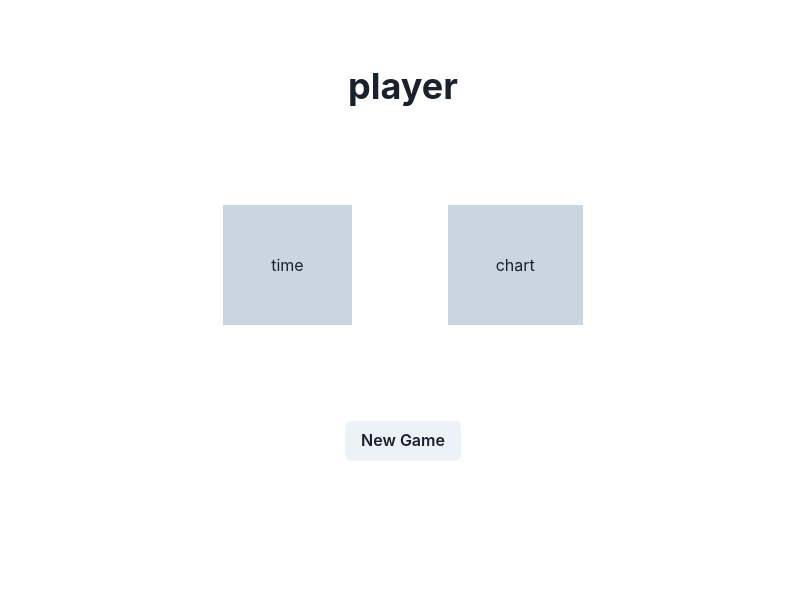
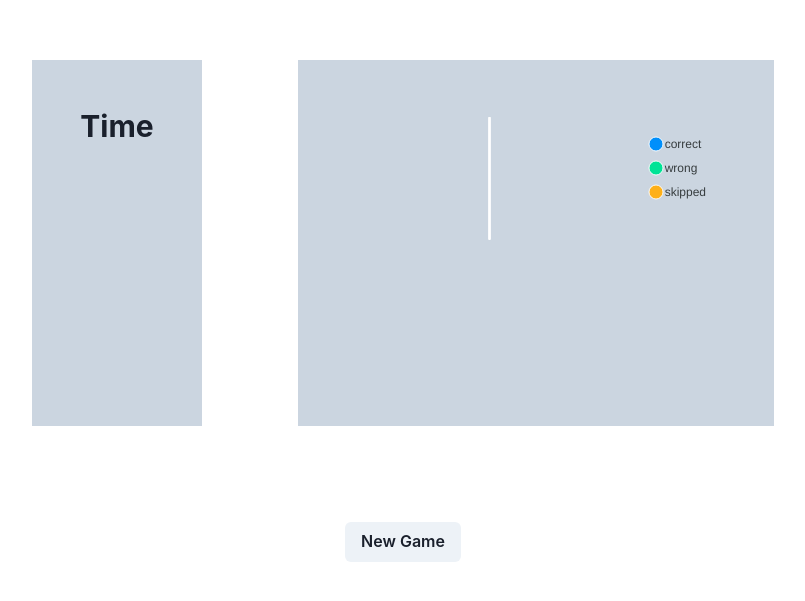
Before and after one commit to MohamedWagih/Trivia-Questions-game, a React (Create React App) app: page /score in a window 1280 px wide. Shown: the part 137-738 px from the top of the page, without its empty margins (237-1042 px from the left). Built offline with nearby package versions, Linux system fonts and the light colour scheme.

Commit message:
:construction: questions logic

```diff
--- a/package.json
+++ b/package.json
@@ -9,10 +9,12 @@
     "@testing-library/jest-dom": "^5.16.4",
     "@testing-library/react": "^13.3.0",
     "@testing-library/user-event": "^13.5.0",
+    "apexcharts": "^3.35.3",
     "axios": "^0.27.2",
     "framer-motion": "^6",
     "immer": "^9.0.15",
     "react": "^18.2.0",
+    "react-apexcharts": "^1.4.0",
     "react-dom": "^18.2.0",
     "react-query": "^3.39.1",
     "react-router-dom": "6",
--- a/src/application/store/appStore.js
+++ b/src/application/store/appStore.js
@@ -13,12 +13,26 @@ const immer = (config) => (set, get, api) =>
     api,
   );
 
-const appStore = (set) => ({
-  playerName: 'player',
-  difficulty: 'mid',
+const initialState = {
+  playerName: '',
+  difficulty: 'medium',
   selectedCategory: '-1',
+  timerLimit: 60,
   timerCount: 60,
   playedCategories: [],
+  totalPlayedTime: 0,
+  score: {
+    correct: 0,
+    wrong: 0,
+    skipped: 0,
+  },
+  selectedAnswer: '',
+  questionCounter: 0,
+};
+
+const appStore = (set) => ({
+  ...structuredClone(initialState),
+  initStoreState: () => set(() => structuredClone(initialState)),
   setPlayerName: (name) =>
     set((state) => {
       state.playerName = name;
@@ -26,22 +40,65 @@ const appStore = (set) => ({
   setDifficulty: (difficulty) =>
     set((state) => {
       state.difficulty = difficulty;
-      if (difficulty === 'easy') state.timerCount = 90;
-      else if (difficulty === 'mid') state.timerCount = 60;
-      else state.timerCount = 30;
+      if (difficulty === 'easy') {
+        state.timerLimit = 90;
+        state.timerCount = 90;
+      } else if (difficulty === 'medium') {
+        state.timerLimit = 60;
+        state.timerCount = 60;
+      } else {
+        state.timerLimit = 30;
+        state.timerCount = 30;
+      }
     }),
   setCategory: (category) =>
     set((state) => {
       state.selectedCategory = category;
     }),
-  setTimerCount: (count) =>
+  decTimerCount: () =>
     set((state) => {
-      state.timerCount = count;
+      state.timerCount -= 1;
     }),
   playSelectedCategory: () =>
     set((state) => {
       state.playedCategories.push(state.selectedCategory);
     }),
+  incTotalPlayedTime: () =>
+    set((state) => {
+      state.totalPlayedTime += 1;
+    }),
+  incCorrect: () =>
+    set((state) => {
+      state.score.correct += 1;
+    }),
+  incWrong: () =>
+    set((state) => {
+      state.score.wrong += 1;
+    }),
+  incSkipped: () =>
+    set((state) => {
+      state.score.skipped += 1;
+    }),
+  setSelectedAnswer: (answer) =>
+    set((state) => {
+      state.selectedAnswer = answer;
+    }),
+  incQuestionCounter: () =>
+    set((state) => {
+      state.questionCounter += 1;
+    }),
+  setQuestionCounter: (counter) =>
+    set((state) => {
+      state.questionCounter = counter;
+    }),
+  submitCurrAnswer: (correctAnswer) =>
+    set((state) => {
+      if (state.selectedAnswer === correctAnswer) {
+        state.score.correct += 1;
+      } else {
+        state.score.wrong += 1;
+      }
+    }),
 });
 
 export const useAppStore = create(devtools(immer(appStore), { name: 'trivia_store' }));
--- /dev/null
+++ b/src/infrastructure/utils/index.js
@@ -0,0 +1,22 @@
+const formatDigit = (number) => {
+  return number.toLocaleString('en-US', {
+    minimumIntegerDigits: 2,
+    useGrouping: false,
+  });
+};
+
+export const secToHMS = (seconds) => {
+  // 1- Extract hours:
+  const hours = parseInt(seconds / 3600); // 3,600 seconds in 1 hour
+  console.log('🚀 ~ secToHMS ~ hours', hours);
+  seconds %= 3600; // seconds remaining after extracting hours
+  // 2- Extract minutes:
+  const minutes = parseInt(seconds / 60); // 60 seconds in 1 minute
+  // 3- Keep only seconds not extracted to minutes:
+  seconds = parseInt(seconds % 60);
+  let result = '';
+  if (hours) result += `${formatDigit(hours)} hour${hours === 1 ? '' : 's'}`;
+  if (minutes) result += ` ${formatDigit(minutes)} minute${minutes === 1 ? '' : 's'}`;
+  if (seconds) result += ` ${formatDigit(seconds)} second${seconds === 1 ? '' : 's'}`;
+  return result;
+};
--- a/src/presentation/screens/categories/Categories.jsx
+++ b/src/presentation/screens/categories/Categories.jsx
@@ -3,16 +3,21 @@ import Category from './components/Category';
 import { useNavigate } from 'react-router-dom';
 import { useGetCategories } from 'infrastructure/services';
 import { useAppStore } from 'application/store';
+import { useEffect } from 'react';
 
 function Categories() {
   const navigate = useNavigate();
   const selectedCategory = useAppStore((store) => store.selectedCategory);
+  const setCategory = useAppStore((store) => store.setCategory);
   const playSelectedCategory = useAppStore((store) => store.playSelectedCategory);
   const { data: categories, isLoading: isCategoriesLoading } = useGetCategories();
   const startPlaying = () => {
     playSelectedCategory();
     navigate('/questions');
   };
+  useEffect(() => {
+    setCategory(-1);
+  }, []);
   return (
     <Center width="100%" h="100vh">
       <Stack direction="column" width="60%" gap={6}>
--- a/src/presentation/screens/questions/Questions.jsx
+++ b/src/presentation/screens/questions/Questions.jsx
@@ -1,37 +1,90 @@
-import React, { useState } from 'react';
-import { Button, ButtonGroup, Center, Heading, Stack } from '@chakra-ui/react';
-import Question from './components/Question';
+import React, { useEffect, useState } from 'react';
+import { Button, ButtonGroup, Center, Skeleton, Stack, Heading } from '@chakra-ui/react';
 import { useAppStore } from 'application/store';
 import { useNavigate } from 'react-router-dom';
+import useGetQuestion from 'infrastructure/services/questions/useGetQuestion';
+import MCQuestion from './components/MCQuestion';
+import Timer from './components/Timer';
 
 function Questions() {
   const navigate = useNavigate();
-  const timerLimit = useAppStore((state) => state.timerCount);
-  const [timerCount, setTimerCount] = useState(timerLimit);
+  const incTotalPlayedTime = useAppStore((state) => state.incTotalPlayedTime);
+  const selectedCategory = useAppStore((state) => state.selectedCategory);
+  const difficulty = useAppStore((state) => state.difficulty);
+  const questionCounter = useAppStore((state) => state.questionCounter);
+  const incQuestionCounter = useAppStore((state) => state.incQuestionCounter);
+  const setQuestionCounter = useAppStore((state) => state.setQuestionCounter);
+  const incSkipped = useAppStore((state) => state.incSkipped);
+  const playedCategories = useAppStore((state) => state.playedCategories);
+  const submitCurrAnswer = useAppStore((state) => state.submitCurrAnswer);
 
-  React.useEffect(() => {
-    timerCount > 0 && setTimeout(() => setTimerCount(timerCount - 1), 1000);
-    if (timerCount === 0) {
+  const {
+    data: question,
+    isLoading: isLoadingQuestion,
+    refetch: fetchNewQuestion,
+    isFetching: isFetchingQuestion,
+  } = useGetQuestion(selectedCategory, difficulty);
+
+  useEffect(() => {
+    fetchNewQuestion();
+    const totalPlayedInterval = setInterval(() => {
+      incTotalPlayedTime();
+    }, 1000);
+    return () => {
+      clearInterval(totalPlayedInterval);
+    };
+  }, []);
+
+  useEffect(() => {
+    setQuestionCounter(0);
+  }, []);
+
+  const nextQuestion = () => {
+    incQuestionCounter();
+    submitCurrAnswer(question?.correct_answer);
+
+    if (questionCounter === 2 && playedCategories.length === 3) {
       navigate('/score');
+    } else if (questionCounter === 2) {
+      navigate('/categories');
+    } else {
+      fetchNewQuestion();
     }
-  }, [timerCount]);
+  };
+
+  const skipQuestion = () => {
+    incQuestionCounter();
+    incSkipped();
+    if (questionCounter === 2 && playedCategories.length === 3) {
+      navigate('/score');
+    } else if (questionCounter === 2) {
+      navigate('/categories');
+    } else {
+      fetchNewQuestion();
+    }
+  };
 
   return (
     <Center flexDirection="column" h="100vh">
-      <Heading>{timerCount}</Heading>
       <Stack width="60%" direction="column" gap={24}>
+        <Timer />
         <Center>
-          {/* <Question title="The Alps are a mountain range on which continent?" type="TF" /> */}
-          <Question
-            title="The Alps are a mountain range on which continent?"
-            type="MCQ"
-            answers={[1, 2, 3, 4]}
-          />
+          <Skeleton width="60%" isLoaded={!(isLoadingQuestion || isFetchingQuestion) && question}>
+            <MCQuestion
+              title={question?.question}
+              type="MCQ"
+              answers={[question?.correct_answer, ...(question?.incorrect_answers || [])]}
+            />
+          </Skeleton>
         </Center>
         <Center>
           <ButtonGroup width="100%" flexDirection="row" justifyContent="space-around">
-            <Button>Skip</Button>
-            <Button onClick={() => navigate('/score')}>Next</Button>
+            <Button isLoading={isLoadingQuestion || isFetchingQuestion} onClick={skipQuestion}>
+              Skip
+            </Button>
+            <Button isLoading={isLoadingQuestion || isFetchingQuestion} onClick={nextQuestion}>
+              Next
+            </Button>
           </ButtonGroup>
         </Center>
       </Stack>
--- /dev/null
+++ b/src/presentation/screens/questions/components/Timer.jsx
@@ -0,0 +1,18 @@
+import React, { useEffect, useState } from 'react';
+import { Heading } from '@chakra-ui/react';
+import { useAppStore } from 'application/store';
+
+function Timer() {
+  const timerLimit = useAppStore((state) => state.timerLimit);
+  const [timerCount, setTimerCount] = useState(timerLimit);
+
+  useEffect(() => {
+    timerCount > 0 && setTimeout(() => setTimerCount(timerCount - 1), 1000);
+    if (timerCount === 0) {
+      //   navigate('/score');
+    }
+  }, [timerCount]);
+  return <Heading color={timerCount < 15 ? 'red.500' : 'black'}>{timerCount}</Heading>;
+}
+
+export default Timer;
--- a/src/presentation/screens/score/Score.jsx
+++ b/src/presentation/screens/score/Score.jsx
@@ -2,10 +2,15 @@ import React from 'react';
 import { Center, Heading, Stack, Box, Button } from '@chakra-ui/react';
 import { useAppStore } from 'application/store';
 import { useNavigate } from 'react-router-dom';
+import Chart from 'react-apexcharts';
+import { secToHMS } from 'infrastructure/utils';
 
 function Score() {
   const navigate = useNavigate();
   const playerName = useAppStore((store) => store.playerName);
+  const totalPlayedTime = useAppStore((store) => store.totalPlayedTime);
+  const score = useAppStore((store) => store.score);
+  console.log('🚀 ~ Score ~ score', score);
   return (
     <Center h="100vh">
       <Stack gap={24}>
@@ -15,10 +20,26 @@ function Score() {
         <Center w="100%">
           <Stack direction="row" gap={24}>
             <Box bg="gray.300" padding={12}>
-              time
+              <Center>
+                <Stack>
+                  <Heading textAlign="center" as="h3" size="lg">
+                    Time
+                  </Heading>
+                  <Heading as="h3" size="lg">
+                    {secToHMS(totalPlayedTime)}
+                  </Heading>
+                </Stack>
+              </Center>
             </Box>
             <Box bg="gray.300" padding={12}>
-              chart
+              <Chart
+                type="pie"
+                width="380"
+                options={{
+                  labels: ['correct', 'wrong', 'skipped'],
+                }}
+                series={[score.correct, score.wrong, score.skipped]}
+              />
             </Box>
           </Stack>
         </Center>
--- a/src/presentation/screens/welcome/Welcome.jsx
+++ b/src/presentation/screens/welcome/Welcome.jsx
@@ -1,4 +1,4 @@
-import React from 'react';
+import React, { useEffect } from 'react';
 import { Box, Center, Input, Grid, Button, RadioGroup, Stack, Radio } from '@chakra-ui/react';
 import { useAppStore } from 'application/store';
 import { useNavigate } from 'react-router-dom';
@@ -8,7 +8,12 @@ function Welcome() {
   const setPlayerName = useAppStore((store) => store.setPlayerName);
   const difficulty = useAppStore((store) => store.difficulty);
   const setDifficulty = useAppStore((store) => store.setDifficulty);
+  const initStoreState = useAppStore((store) => store.initStoreState);
   const navigate = useNavigate();
+
+  useEffect(() => {
+    initStoreState();
+  }, []);
 
   return (
     <Center h="100vh">
@@ -26,7 +31,7 @@ function Welcome() {
               <RadioGroup onChange={(value) => setDifficulty(value)} value={difficulty}>
                 <Stack direction="row">
                   <Radio value="easy">Easy</Radio>
-                  <Radio value="mid">Medium</Radio>
+                  <Radio value="medium">Medium</Radio>
                   <Radio value="hard">Hard</Radio>
                 </Stack>
               </RadioGroup>
```
Also changed, not shown: src/presentation/screens/categories/components/Category.jsx (+8 -5 lines), src/presentation/screens/questions/components/Answers.jsx (added, +37 -0 lines), src/presentation/screens/questions/components/MCQuestion.jsx (+3 -6 lines), .eslintrc.json, 1 other file (tests, documents, lock files or other folders).
